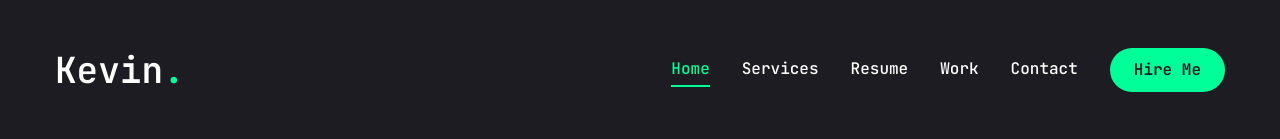
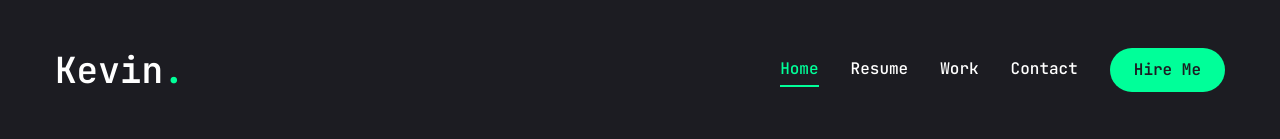
Before and after one commit to kevinparker727/Main-Portfolio, a Next.js app: page / in a window 1280 px wide. Shown: the top 139 px of the page. Built offline with nearby package versions, Linux system fonts and the light colour scheme; grey boxes are pictures that could not be loaded.

Commit message:
Mailto addition and Services page removal

```diff
--- a/app/resume/page.jsx
+++ b/app/resume/page.jsx
@@ -190,12 +190,11 @@ const Resume = () => {
 
           <div className="min-h-[70vh] w-full">
             {/* about  */}
-            {/* whenever you click on the about tab on the site, the entire menu slides down slightly */}
             <TabsContent
               value="about"
               className="w-full text-center xl:text-left"
             >
-              <div className="flex flex-col gap-[30px] bg-pink-50/20 rounded-xl xl:mr-[100px] p-8">
+              <div className="flex flex-col gap-[30px] bg-pink-50/20 rounded-xl xl:mr-[100px] p-8 hover:">
                 <h3 className="text-4xl font-semi-bold border-b-2 pb-4">
                   {about.title}
                 </h3>
@@ -220,19 +219,6 @@ const Resume = () => {
                   mountain biking, whitewater kayaking, and baking. Shoot me an
                   email and let's get your project started!
                 </p>
-                {/* <ul className="grid grid-cols-1 xl:grid-cols-2 gap-y-6  max-w-[620px] mx-auto xl:mx-0">
-                  {about.info.map((item, index) => {
-                    return (
-                      <li
-                        key={index}
-                        className="flex items-center justify-center xl:justify-start gap-4"
-                      >
-                        <span className="text-white/60">{item.fieldName}:</span>
-                        <span className="text-xl">{item.fieldValue}</span>
-                      </li>
-                    );
-                  })}
-                </ul> */}
               </div>
             </TabsContent>
 
--- a/app/work/page.jsx
+++ b/app/work/page.jsx
@@ -192,7 +192,7 @@ const hobbies = [
     category: "hobbies",
     title: "Mountain Biking",
     description:
-      "I bought my first mountain bike at the end of 2021 when I was living in Flagstaff, AZ. I learned how to ride in Flagstaff and Sedona, two of the best places in the country to rid. From my first ride, I knew this would be a hobby for life.",
+      "I bought my first mountain bike at the end of 2021 when I was living in Flagstaff, AZ. I learned how to ride in Flagstaff and Sedona, two of the best places in the country to ride. From my first ride, I knew this would be a hobby for life.",
     stack: [
       { name: "ReactJS" },
       { name: "TypeScript" },
--- a/components/MobileNav.jsx
+++ b/components/MobileNav.jsx
@@ -11,10 +11,10 @@ const links = [
     name: "home",
     path: "/",
   },
-  {
-    name: "services",
-    path: "/services",
-  },
+  // {
+  //   name: "services",
+  //   path: "/services",
+  // },
   {
     name: "resume",
     path: "/resume",
--- a/components/Nav.jsx
+++ b/components/Nav.jsx
@@ -9,10 +9,10 @@ const links = [
     name: "home",
     path: "/",
   },
-  {
-    name: "services",
-    path: "/services",
-  },
+  // {
+  //   name: "services",
+  //   path: "/services",
+  // },
   {
     name: "resume",
     path: "/resume",
--- a/components/Socials.jsx
+++ b/components/Socials.jsx
@@ -14,7 +14,7 @@ const socials = [
   },
   {
     icon: <FaEnvelope />,
-    path: "/contact",
+    path: "mailto:kevin.parker.727@gmail.com",
   },
 ];
 
```
